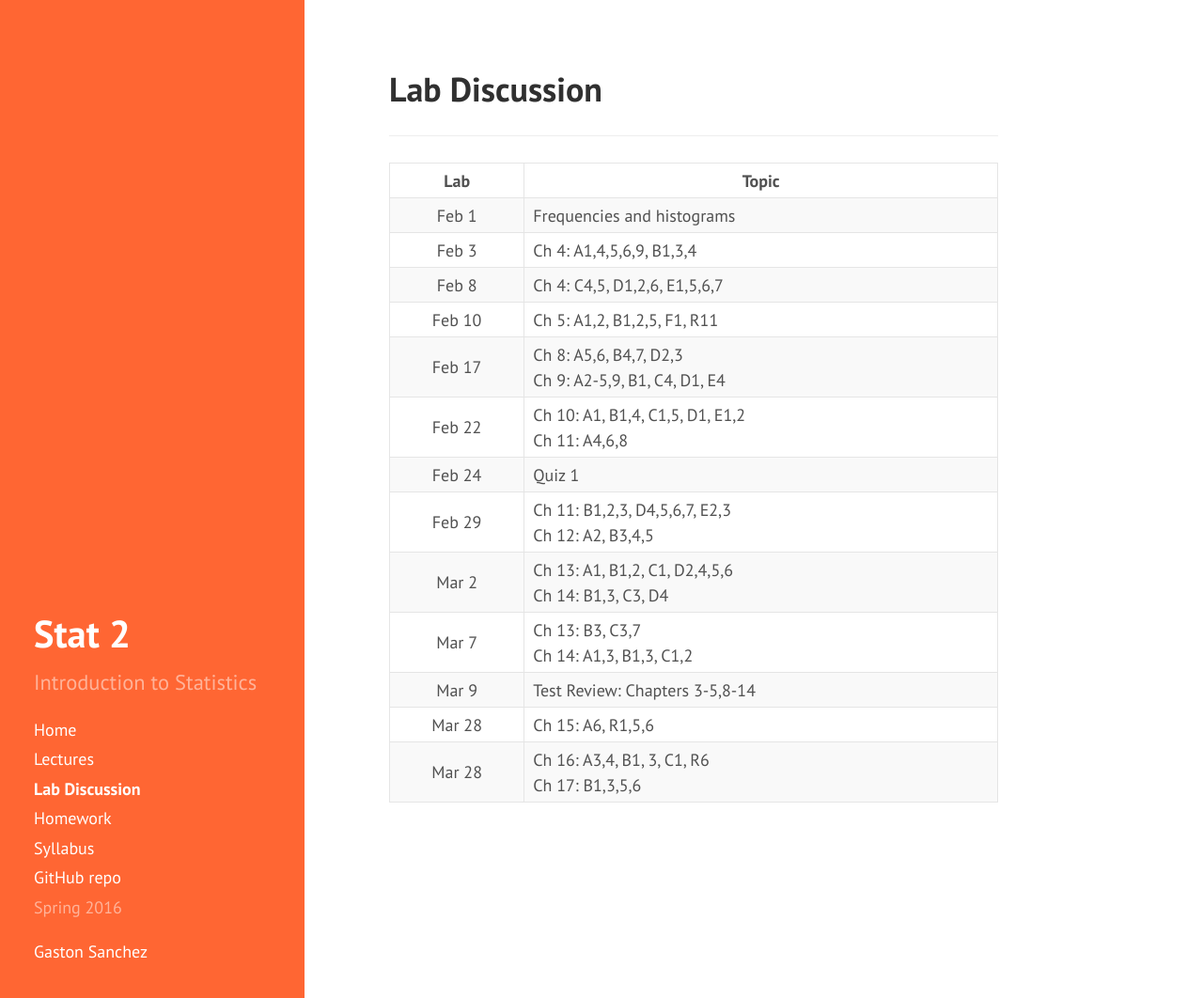
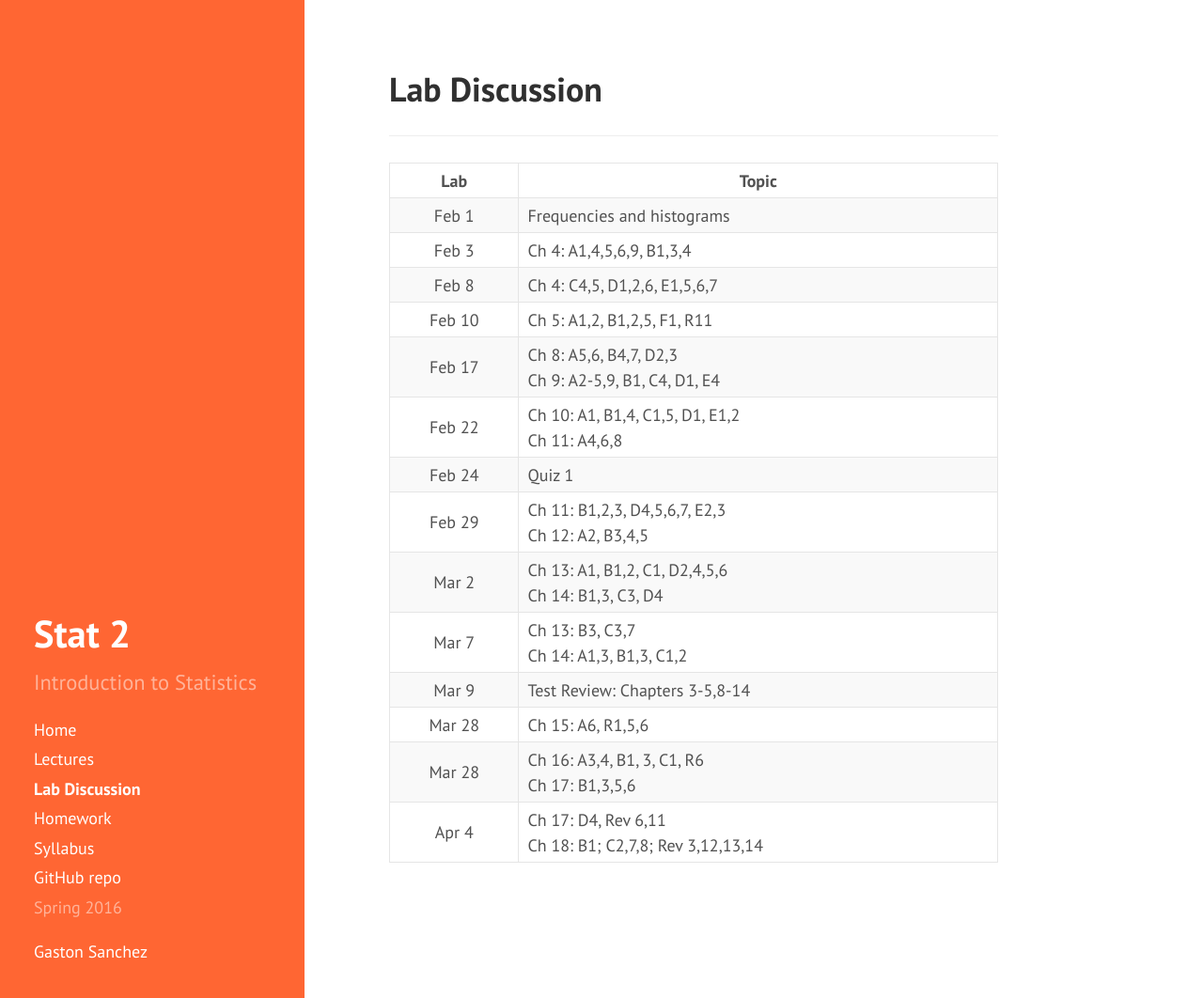
Before and after one commit to gastonstat/relic-stat2, a Jekyll site: the page built from lab/index.md, in a window 1280 px wide and 1062 px high. Shown: the whole window at 94% size. Built offline with Jekyll 4.4.1, drawn with Linux system fonts in a browser that asks for light colours; nearby versions of some CDN libraries.

Commit message:
lab: added lab for chapters 17-18

```diff
--- a/lab/index.md
+++ b/lab/index.md
@@ -71,5 +71,10 @@ title: Lab Discussion
       <td>Ch 16: A3,4, B1, 3, C1, R6<br>
         Ch 17: B1,3,5,6</td>
     </tr>
+    <tr>
+      <td align="center">Apr 4</td>
+      <td>Ch 17: D4, Rev 6,11<br>
+        Ch 18: B1; C2,7,8; Rev 3,12,13,14</td>
+    </tr>
   </tbody>
  </table>
```
